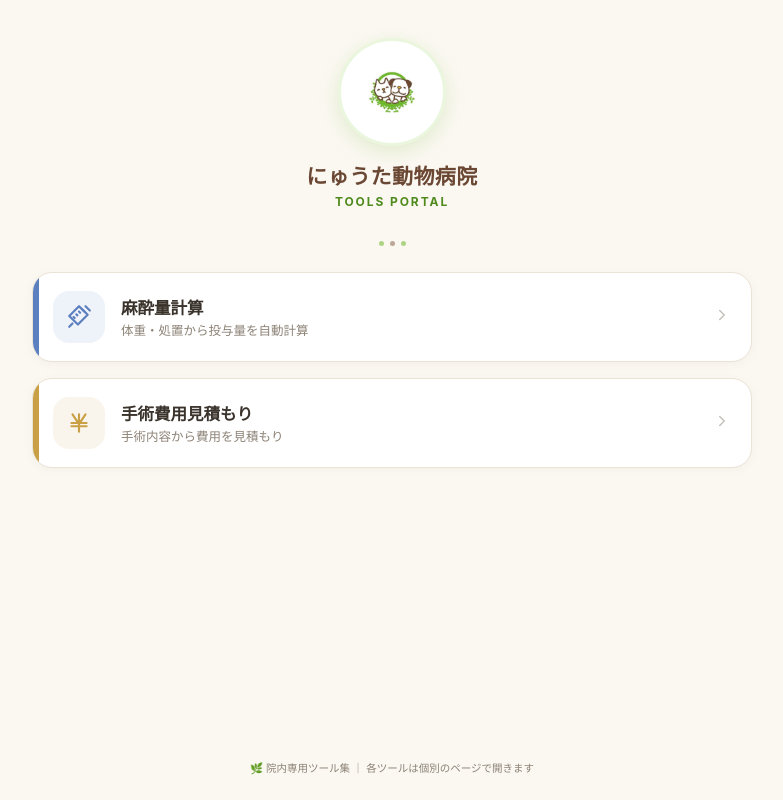
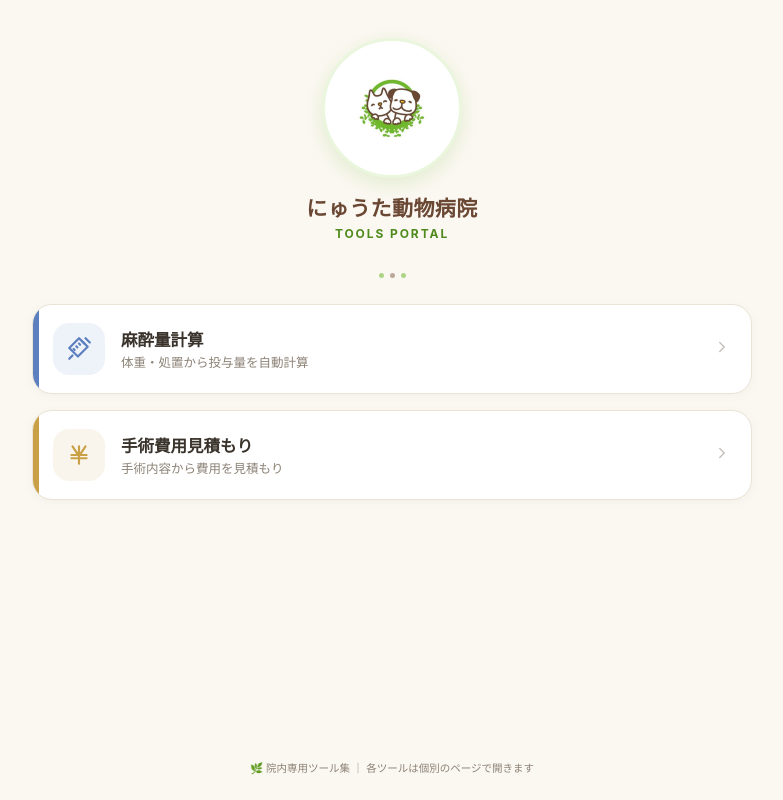
Before and after one commit to silmotoki-tech/nyuta-portal, a plain HTML site: page index.html in a window 1280 px wide. Shown: the whole page, without its empty margins (248-1031 px from the left). Drawn offline with Linux system fonts and the light colour scheme.

Commit message:
Update index.html

```diff
--- a/index.html
+++ b/index.html
@@ -47,8 +47,8 @@ body{
   position:relative;
 }
 .logo-ring{
-  width:108px;
-  height:108px;
+  width:140px;
+  height:140px;
   margin:0 auto 14px;
   border-radius:50%;
   background:var(--card);
@@ -60,8 +60,8 @@ body{
   overflow:hidden;
 }
 .logo-ring img{
-  width:88%;
-  height:88%;
+  width:96%;
+  height:96%;
   object-fit:contain;
 }
 .hospital-name{
```
